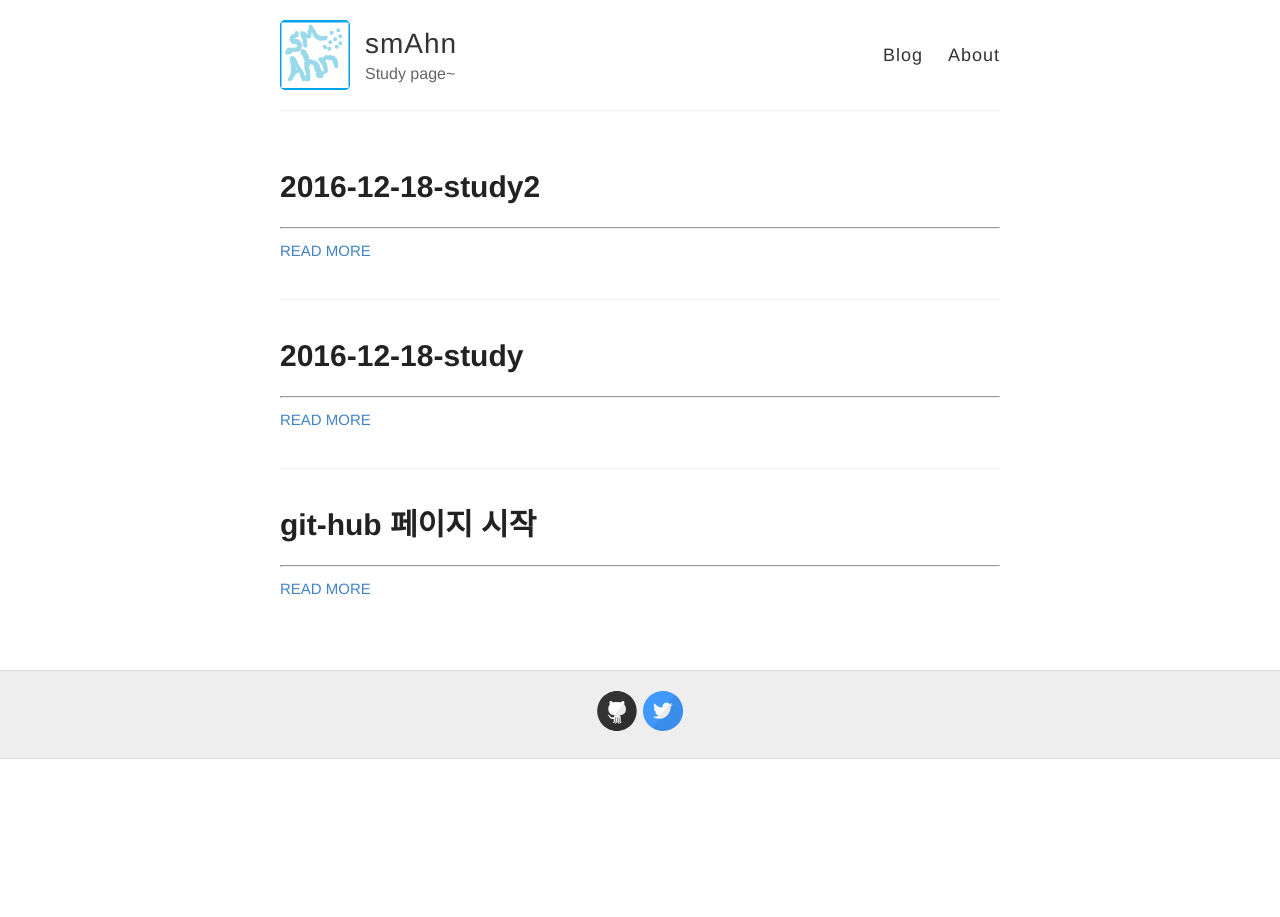
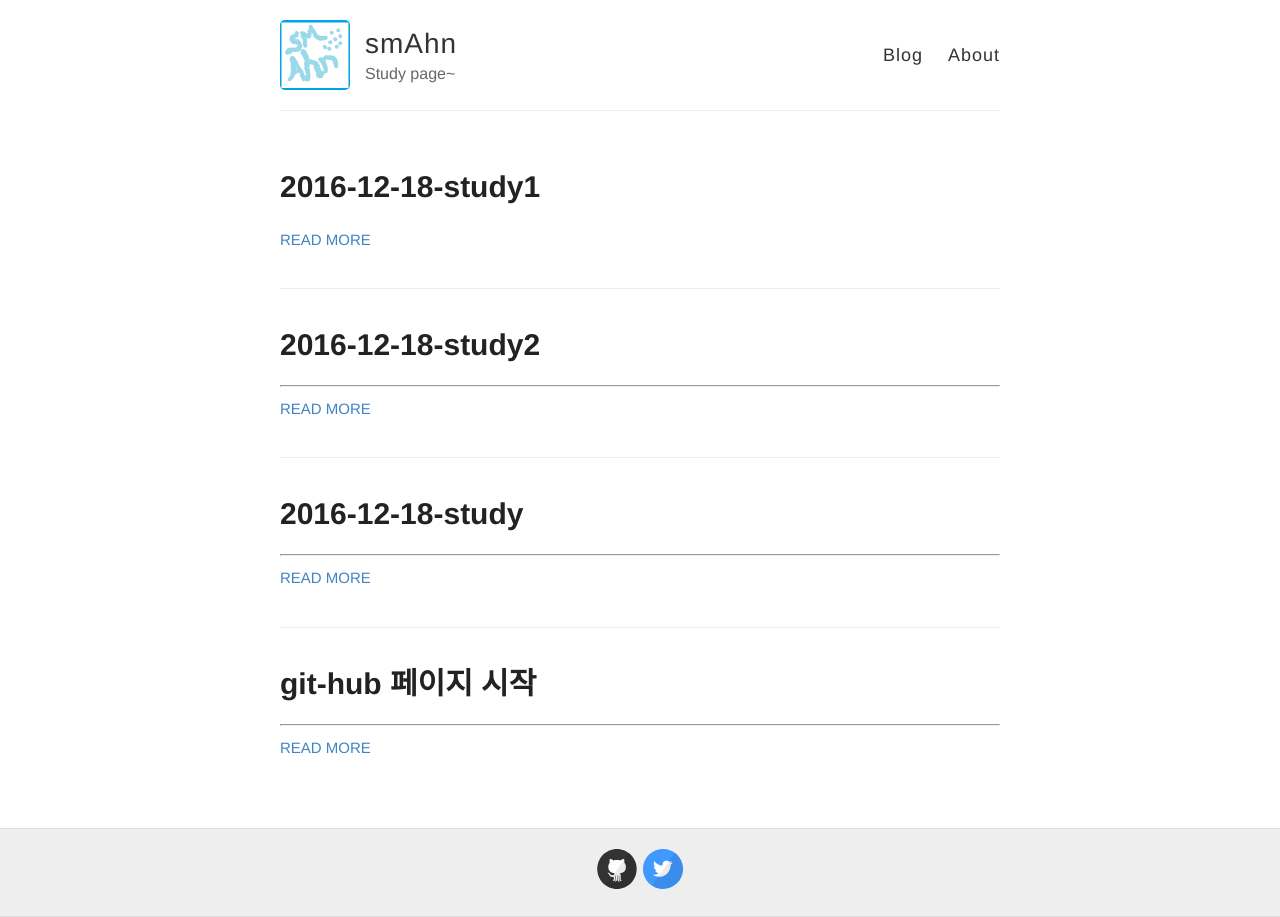
Before and after one commit to asdhgfasd/asdhgfasd.github.io, a Jekyll site: the page built from index.html, in a window 1280 px wide. Built offline with Jekyll 4.4.1, drawn with Linux system fonts in a browser that asks for light colours.

Commit message:
임시커밋

```diff
--- /dev/null
+++ b/_posts/2016-12-19-1.md
@@ -0,0 +1,4 @@
+---
+layout: post
+title: 2016-12-18-study1
+---
```
Also changed, not shown: _posts/2016-12-18-2.md (+4 -0 lines).
